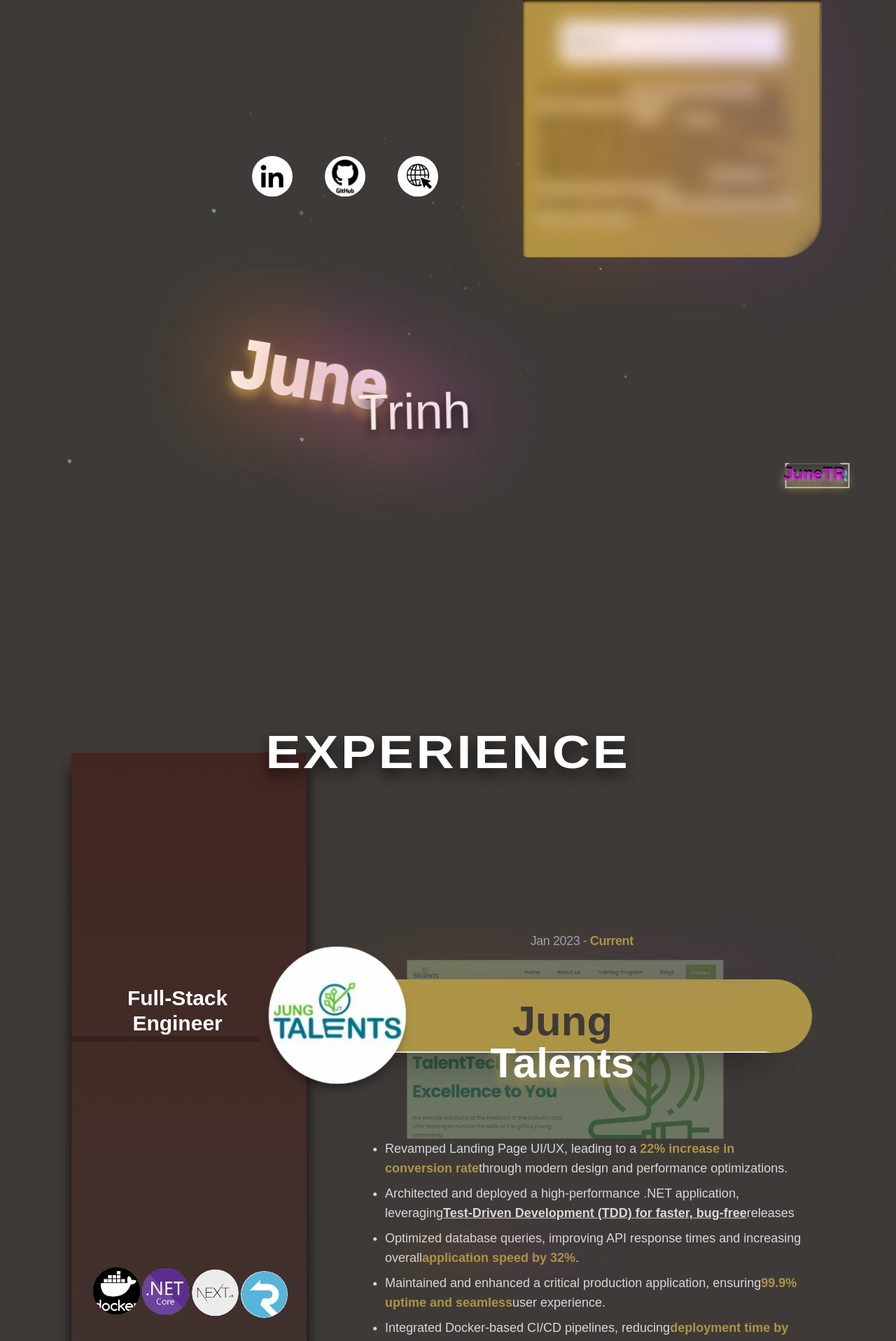
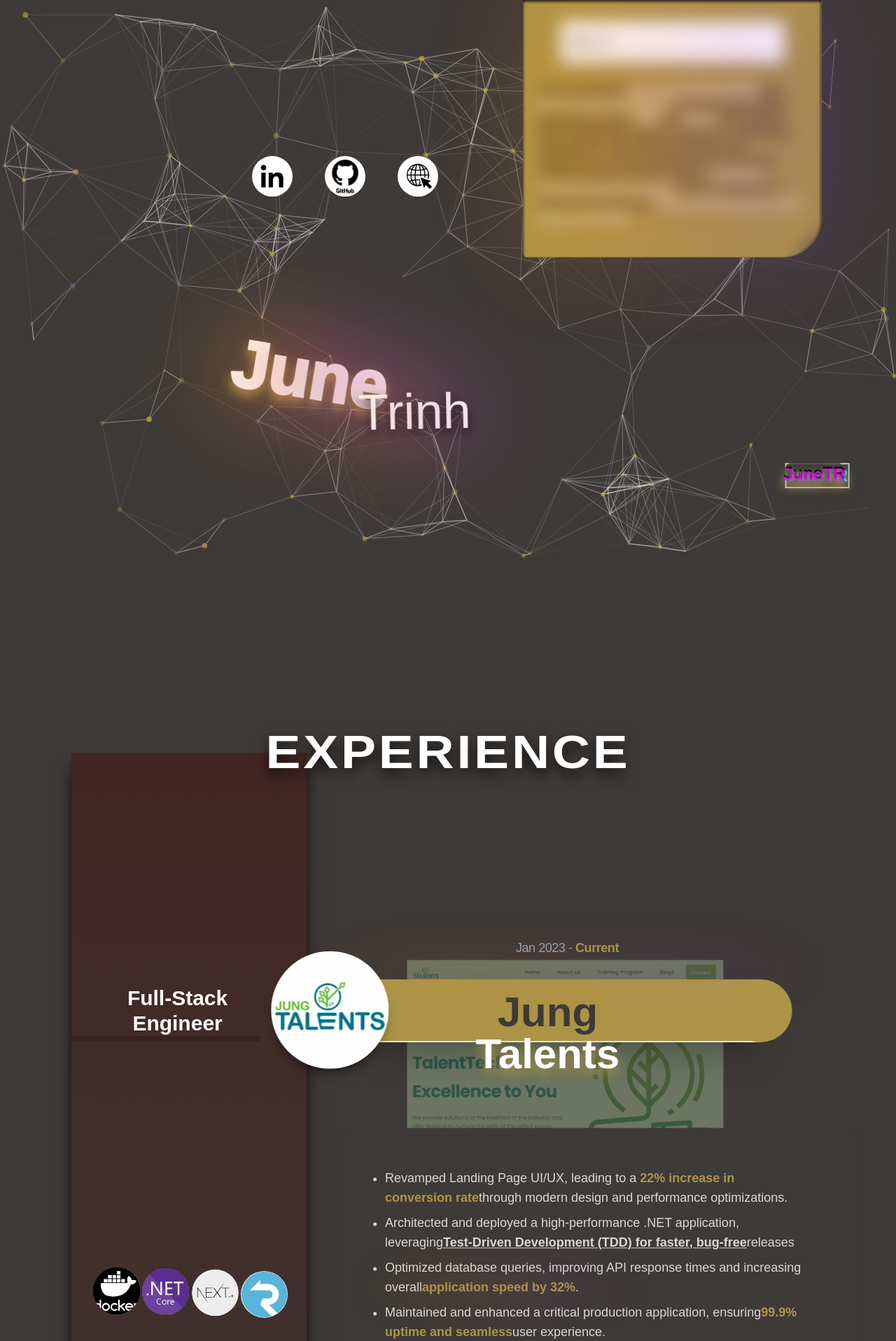
Before and after one commit to thanchi-tr/june-portfolio, a Next.js app: page / in a window 1280 px wide. Shown: the top 1917 px of the page at 70% size. Built offline with nearby package versions, Linux system fonts and the light colour scheme; a web font is replaced by a local one.

Commit message:
add intereting background

```diff
--- a/app/page.tsx
+++ b/app/page.tsx
@@ -86,11 +86,11 @@ const Page = () => {
                     ">
                 <Education />
             </div>
-            <div className="h-auto bg-gradient-to-t from-secondary to-background translate-y-[15%] scale-y-150 2xl:scale-y-100 z-20">
+            <div className="h-auto bg-gradient-to-t from-secondary to-background translate-y-[15%] scale-y-150 2xl:scale-y-100 z-30">
                 <Footer />
             </div>
             <div className="
-            `       relative text-xs
+            `       relative text-xs border-t-8
                     flex flex-col text-background
                     h-auto max-w-full
                     bg-primary font-semibold
--- a/components/client/Animation/CollapsibleGallery.tsx
+++ b/components/client/Animation/CollapsibleGallery.tsx
@@ -27,11 +27,13 @@ const CollapsibleGallery = ({ cards }: CollapsibleGalleryConfig) => {
                             `}
                         onClick={() => setSelectedIndex(index)}
                     >
+
                         {
                             <div
-                                className={`
+                                className={`relative
                                     transition-all   ease-in-out ${index != selectedIndex ? "duration-75 opacity-0" : "duration-[390ms] delay-1000 opacity-100"}
                                 `}>
+                                <div className="absolute top-0 left-0 w-full h-full bg-gradient-to-r from-[#ff8c00] to-[#8a2be2] opacity-20 blur-3xl scale-y-75"></div>
                                 {card}
                             </div>
                         }
@@ -49,10 +51,12 @@ const CollapsibleGallery = ({ cards }: CollapsibleGalleryConfig) => {
                 absolute flex justify-evenly
                 w-full h-[30px]
                 bottom-2`}>
+
                 <div
-                    className={`flex flex-row justify-between`}
+                    className={`flex flex-row justify-between relative `}
                     style={{ width: `${6 * cards.length}%` }}
                 >
+
                     {cards.map(
                         (_, i) => <div key={"cG-" + i}
                             className={`
@@ -64,7 +68,10 @@ const CollapsibleGallery = ({ cards }: CollapsibleGalleryConfig) => {
                             onClick={() => setSelectedIndex(i)}
                         >
                             {i != selectedIndex
-                                ? <></>
+                                ? <>
+
+
+                                </>
                                 : <p className={`m-[10%] bg-background z-50 h-[80%] w-auto aspect-square rounded-full`} />
                             }
                         </div>
--- a/components/client/Animation/ParticlesComponent.tsx
+++ b/components/client/Animation/ParticlesComponent.tsx
@@ -4,6 +4,7 @@ import { useCallback } from "react";
 import Particles from "react-tsparticles";
 import { loadSlim } from "tsparticles-slim"; // Optimized tsParticles bundle
 import type { Engine } from "tsparticles-engine";
+import { count } from "console";
 
 const ParticlesComponent = () => {
     const particlesInit = useCallback(async (engine: Engine) => {
@@ -18,37 +19,45 @@ const ParticlesComponent = () => {
             init={particlesInit}
             options={{
                 background: {
-                    color: "#3e3a37", // Dark background
+                    color: "transparent", // Dark background
                 },
-                fpsLimit: 30,
+
+                fpsLimit: 0,
                 particles: {
                     number: {
-                        value: 30,
+                        value: 150,
                         density: {
                             enable: true,
-                            area: 600,
+                            area: 900,
                         },
+
+                    },
+                    life: {
+                        duration: 2, // Each particle lasts for 3 seconds
+                        count: 0,
                     },
                     color: {
-                        value: "#ad9547",
+                        value: ["#ad9547", "#cca62e", "#70587c"],
+
                     },
-                    shape: {
-                        type: "char",
-                        character: {
-                            value: ["💎", "🔥", "⚡"], // Emoji particles
-                            fontStyle: "bold",
-                        }
+                    shape: { type: "circle" },
+                    links: {
+                        enable: true,
+                        distance: 150, // Maximum distance to connect
+                        color: "#ffffff",
+                        opacity: 0.4,
+                        width: 1,
                     },
                     opacity: {
                         value: { min: 0.2, max: 0.8 },
                         random: false,
                     },
                     size: {
-                        value: { min: 1, max: 3 },
+                        value: { min: 1, max: 4 },
                         random: true,
                     },
                     move: {
-                        enable: true,
+                        enable: false,
                         speed: 1,
                         direction: "inside",
                         random: false,
@@ -58,8 +67,13 @@ const ParticlesComponent = () => {
                     },
                     interactivity: {
                         events: {
-                            onHover: { enable: false },
-                            onClick: { enable: false },
+                            onHover: {
+                                enable: false,
+
+                            },
+                            onClick: {
+                                enable: false,
+                            },
                         },
                     },
                     shadow: { enable: false }, // No shadows
--- a/components/pages/Segment/Experience.tsx
+++ b/components/pages/Segment/Experience.tsx
@@ -48,7 +48,7 @@ const Experience = () => {
 
             <div className="
                         relative flex flex-col-reverse md:flex-row
-                        h-[220vh] sm:h-[200vh] md:h-[200vh] z-20
+                        h-[220vh] sm:h-[200vh] md:h-[200vh]
                         shadow-inner md:shadow-none
                         shadow-black/60 overflow-clip
                         w-[82%] md:w-full mx-[8%] md:mx-0
@@ -57,13 +57,13 @@ const Experience = () => {
 
                 <div className="
                             h-full w-full md:w-[27%]
-                            md:ml-[8%]
+                            md:ml-[8%] z-10
                            ">
                     <div className="
                             flex flex-col
                             md:p-0 md:justify-evenly
                             w-full 2xl:w-[80%] 2xl:ml-[20.8%] 2xl:rounded-l-2xl
-                            h-full bg-gradient-to-b from-secondary to-background
+                            h-full bg-gradient-to-b from-secondary to-background    2xl:via-secondary 2xl:to-transparent
                             2xl:bg-background
                             shadow-xl 2xl:shadow-inner shadow-black
                             ">
@@ -119,7 +119,7 @@ const Experience = () => {
                     <div className="
                             relative flex flex-col justify-evenly w-full h-full z-10">
                         <div className="absolute top-0 h-[80%] w-[80%]  " >
-                            <motion.div className="hidden md:block h-[25%] w-full relative translate-y-[180%] rounded-2xl overflow-clip"
+                            <motion.div className="hidden md:block h-[25%] w-full relative translate-y-[180%] rounded-2xl overflow-clip "
 
                                 animate={{
                                     y: ["90%", "112%", "85%", "117%", "90%"],
@@ -134,11 +134,11 @@ const Experience = () => {
                                     src={"/jungtalentBg.png"}
                                     alt={""}
                                     fill
-                                    className="h-full w-full object-contain z-0 opacity-30" />
+                                    className="h-full w-full object-contain z-10 opacity-30 " />
                             </motion.div>
                         </div>
                         <div className="flex flex-col justify-evenly md:justify-between h-2/6 w-full -translate-x-[5%] ">
-                            <div className="relative flex flex-row h-1/3 w-[90%] self-center md:w-full ">
+                            <div className="relative flex flex-row h-1/3 w-[90%] self-center md:w-full z-10">
                                 <motion.div
                                     className="
                                         h-5/6 md:hidden
@@ -157,7 +157,7 @@ const Experience = () => {
                                         transition={{ duration: 5, ease: "linear", repeat: Infinity }}
                                     >
                                         <ExternalCircularButton link={"https://www.jungtalents.com/"} >
-                                            <Image src="/icons/jungTalent.jpg" alt="Jung Talents Logo" fill className=" object-fill" />
+                                            <Image src="/icons/jungTalent.jpg" alt="Jung Talents Logo" fill className=" object-fill " />
                                         </ExternalCircularButton>
                                     </motion.div>
 
@@ -233,7 +233,10 @@ const Experience = () => {
                             <ul className="pl-[8%] pr-[10%] w-[95%] md:w-[90%] 2xl:w-[70%] translate-x-[10%]
                                     translate-y-[15%] md:translate-y-[15%] 2xl:translate-y-[25%] md:bg-background rounded-3xl
                                     list-disc text-lg md:text-sm lg:text-lg 2xl:text-xl text-white/80
-
+                                    2xl:shadow-2xl shadow-black/30 2xl:border-2 2xl:border-t-4 border-t-[#ad9547]
+                                     border-x-[#ad9547]/15 overflow-clip
+                                    pt-[7%]
+                                    border-b-black/20
                                     ">
                                 <motion.li
                                     className=" opacity-60 scale-y-50 w-auto rounded-xl mb-2"
```
Also changed, not shown: components/pages/Segment/Introduction.tsx (+25 -7 lines).
